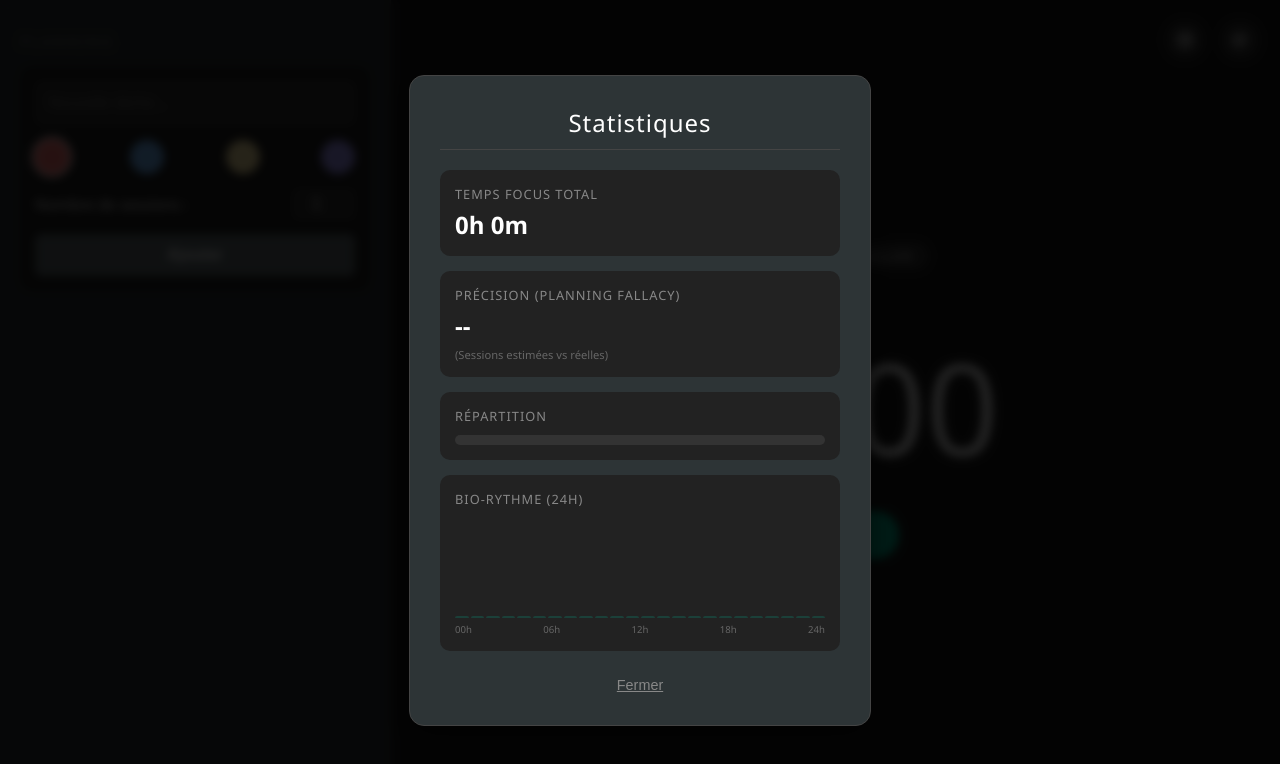
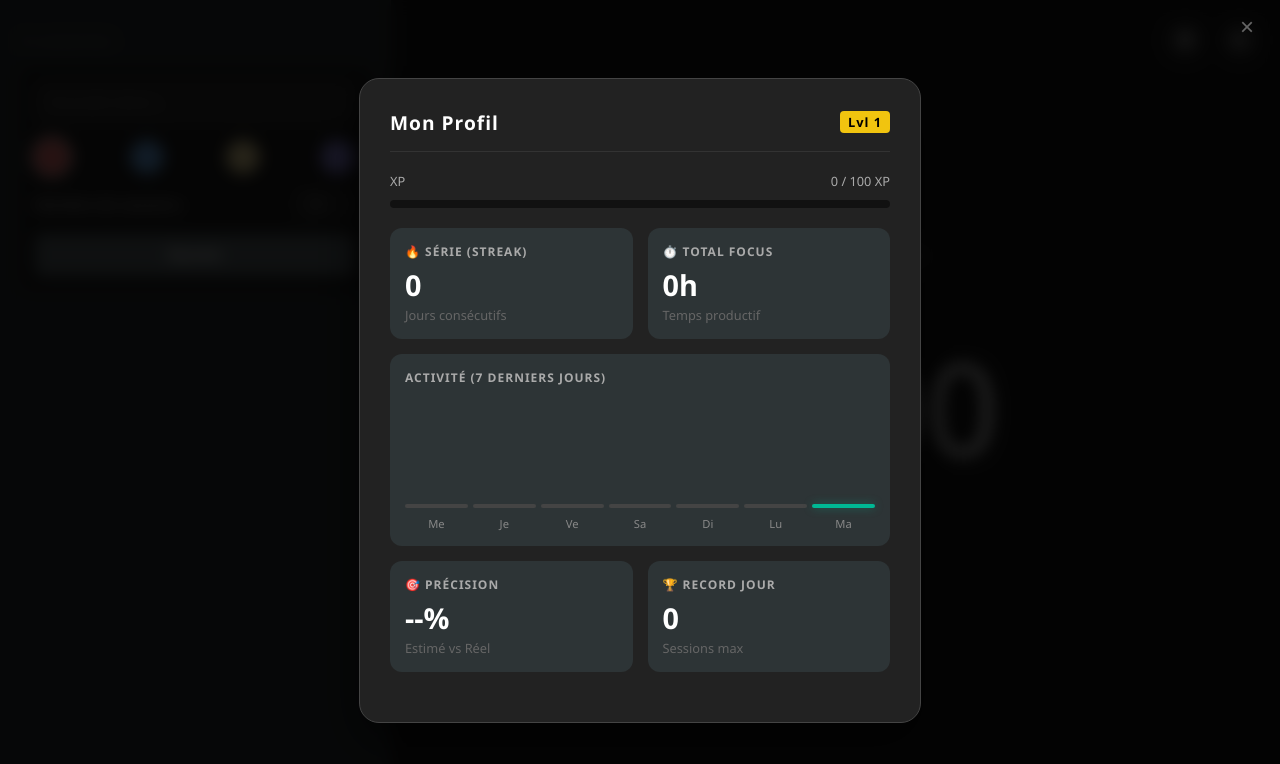
Before and after one commit to web-quest-acc/focus-quest, a plain HTML site: page index.html in a window 1280 px wide. Both pictures are taken after a click on the button 1185 px from the left and 40 px from the top of the page. Drawn offline with Linux system fonts and the light colour scheme.

Commit message:
Update index.html

```diff
--- a/index.html
+++ b/index.html
@@ -1,3 +1,4 @@
+
 <!DOCTYPE html>
 <html lang="fr">
 <head>
@@ -10,6 +11,7 @@
             --bg-color: #1a1a1a; --surface-color: #2d3436; --text-color: #e0e0e0;
             --cat-deep: #ff7675; --cat-admin: #74b9ff; --cat-learn: #ffeaa7; --cat-create: #a29bfe;
             --success-color: #00b894; --danger-color: #d63031; --break-color: #55efc4;
+            --xp-color: #f1c40f;
         }
         body { font-family: 'Segoe UI', sans-serif; background-color: var(--bg-color); color: var(--text-color); margin: 0; height: 100vh; display: flex; overflow: hidden; transition: background-color 0.5s; }
 
@@ -20,27 +22,41 @@
         .icon-svg { width: 20px; height: 20px; fill: currentColor; }
 
         /* MODALS */
-        .modal-overlay { position: fixed; top: 0; left: 0; width: 100%; height: 100%; background: rgba(0,0,0,0.85); z-index: 200; display: none; justify-content: center; align-items: center; backdrop-filter: blur(5px); }
-        .modal-box { background: var(--surface-color); padding: 30px; border-radius: 15px; width: 400px; max-width: 90%; text-align: center; box-shadow: 0 10px 30px rgba(0,0,0,0.5); border: 1px solid #444; max-height: 90vh; overflow-y: auto; }
-        .modal-title { margin-top: 0; color: white; font-weight: 300; letter-spacing: 1px; margin-bottom: 20px; border-bottom: 1px solid #444; padding-bottom: 10px; }
+        .modal-overlay { position: fixed; top: 0; left: 0; width: 100%; height: 100%; background: rgba(0,0,0,0.85); z-index: 200; display: none; justify-content: center; align-items: center; backdrop-filter: blur(8px); }
+        .modal-box { background: #222; padding: 30px; border-radius: 20px; width: 500px; max-width: 95%; text-align: center; box-shadow: 0 20px 50px rgba(0,0,0,0.6); border: 1px solid #444; max-height: 90vh; overflow-y: auto; }
+        .modal-title { margin-top: 0; color: white; font-weight: 700; letter-spacing: 1px; margin-bottom: 20px; border-bottom: 1px solid #333; padding-bottom: 15px; font-size: 1.2rem; display: flex; justify-content: space-between; align-items: center; }
 
         .setting-row { display: flex; justify-content: space-between; align-items: center; margin: 15px 0; }
-        .setting-input { background: #222; border: 1px solid #444; color: white; padding: 8px; width: 60px; text-align: center; border-radius: 5px; font-size: 1rem; }
-        .btn-save { background: var(--success-color); color: white; width: 100%; padding: 10px; border: none; border-radius: 8px; cursor: pointer; font-weight: bold; margin-top: 10px; }
-        .btn-close { background: transparent; color: #888; border: none; margin-top: 10px; cursor: pointer; font-size: 0.9rem; text-decoration: underline; }
+        .setting-input { background: #111; border: 1px solid #444; color: white; padding: 8px; width: 60px; text-align: center; border-radius: 5px; font-size: 1rem; }
 
         /* STATS WIDGETS */
-        .stat-card { background: #222; border-radius: 10px; padding: 15px; margin-bottom: 15px; text-align: left; }
-        .stat-label { font-size: 0.8rem; color: #888; text-transform: uppercase; letter-spacing: 1px; display: block; margin-bottom: 5px; }
-        .stat-value { font-size: 1.5rem; font-weight: bold; color: white; }
-        .dist-bar-container { display: flex; height: 10px; border-radius: 5px; overflow: hidden; margin-top: 10px; width: 100%; background: #333; }
-        .dist-segment { height: 100%; }
-        .chart-container { display: flex; align-items: flex-end; justify-content: space-between; height: 100px; margin-top: 10px; gap: 2px; }
-        .chart-bar { background: var(--success-color); width: 100%; border-radius: 2px 2px 0 0; opacity: 0.7; transition: height 0.5s; position: relative; }
-        .chart-bar:hover { opacity: 1; }
-        .chart-labels { display: flex; justify-content: space-between; font-size: 0.6rem; color: #666; margin-top: 5px; }
+        .stats-grid { display: grid; grid-template-columns: 1fr 1fr; gap: 15px; margin-bottom: 20px; }
+        .stat-card { background: #2d3436; border-radius: 12px; padding: 15px; text-align: left; position: relative; overflow: hidden; }
+        .stat-card.full-width { grid-column: span 2; }
+        .stat-label { font-size: 0.75rem; color: #aaa; text-transform: uppercase; letter-spacing: 1px; display: block; margin-bottom: 5px; font-weight: bold; }
+        .stat-value { font-size: 1.8rem; font-weight: 800; color: white; }
+        .stat-sub { font-size: 0.8rem; color: #666; margin-top: 2px; }
 
-        /* SIDEBAR */
+        /* XP BAR & LEVEL */
+        .level-badge { background: var(--xp-color); color: black; padding: 2px 8px; border-radius: 4px; font-size: 0.8rem; font-weight: bold; vertical-align: middle; margin-left: 10px; }
+        .xp-container { background: #111; height: 8px; border-radius: 4px; margin-top: 10px; overflow: hidden; position: relative; }
+        .xp-bar { height: 100%; background: linear-gradient(90deg, #f1c40f, #e67e22); width: 0%; transition: width 1s ease; }
+
+        /* WEEKLY CHART */
+        .chart-frame { display: flex; align-items: flex-end; justify-content: space-between; height: 120px; padding-top: 20px; gap: 5px; }
+        .bar-group { display: flex; flex-direction: column; align-items: center; width: 100%; }
+        .bar-visual { width: 100%; background: #444; border-radius: 4px; transition: height 0.5s; min-height: 4px; position: relative; }
+        .bar-visual:hover { background: var(--success-color); }
+        .bar-visual.today { background: var(--success-color); box-shadow: 0 0 10px rgba(0, 184, 148, 0.4); }
+        .bar-day { font-size: 0.7rem; color: #888; margin-top: 8px; }
+        .bar-val { font-size: 0.7rem; color: white; margin-bottom: 5px; opacity: 0; transition: opacity 0.2s; }
+        .bar-group:hover .bar-val { opacity: 1; }
+
+        .btn-save { background: var(--success-color); color: white; width: 100%; padding: 12px; border: none; border-radius: 8px; cursor: pointer; font-weight: bold; margin-top: 10px; }
+        .btn-close { position: absolute; top: 20px; right: 20px; background: transparent; border: none; color: #666; cursor: pointer; font-size: 1.5rem; line-height: 0.5; }
+        .btn-close:hover { color: white; }
+
+        /* SIDEBAR & MAIN */
         .sidebar { width: 350px; background-color: var(--surface-color); padding: 20px; display: flex; flex-direction: column; border-right: 1px solid #444; transition: transform 0.3s ease; z-index: 10; }
         .add-task-wrapper { background: #222; padding: 15px; border-radius: 12px; margin-bottom: 20px; }
         input[type="text"] { width: 100%; padding: 12px; margin-bottom: 15px; background: #333; border: 1px solid #444; color: white; border-radius: 6px; outline: none; box-sizing: border-box; font-size: 1rem; }
@@ -89,7 +105,7 @@
     <audio id="alarm-sound" src="https://assets.mixkit.co/active_storage/sfx/2019/2019-preview.mp3" preload="auto"></audio>
 
     <div class="top-bar">
-        <button class="icon-btn" onclick="openStats()" title="Statistiques">
+        <button class="icon-btn" onclick="openStats()" title="Tableau de bord">
             <svg class="icon-svg" viewBox="0 0 24 24"><path d="M19 3H5c-1.1 0-2 .9-2 2v14c0 1.1.9 2 2 2h14c1.1 0 2-.9 2-2V5c0-1.1-.9-2-2-2zM9 17H7v-7h2v7zm4 0h-2V7h2v10zm4 0h-2v-4h2v4z"/></svg>
         </button>
         <button class="icon-btn" onclick="openSettings()" title="Réglages">
@@ -98,37 +114,41 @@
     </div>
 
     <div class="modal-overlay" id="settings-modal">
-        <div class="modal-box">
+        <div class="modal-box" style="width: 300px;">
+            <button class="btn-close" onclick="closeModal('settings-modal')">×</button>
             <h2 class="modal-title">Réglages</h2>
-            <div class="setting-row"><span>Temps Focus (min)</span><input type="number" id="setting-work" class="setting-input" value="25" min="1" max="60"></div>
-            <div class="setting-row"><span>Temps Pause (min)</span><input type="number" id="setting-break" class="setting-input" value="5" min="1" max="30"></div>
+            <div class="setting-row"><span>Focus (min)</span><input type="number" id="setting-work" class="setting-input" value="25" min="1" max="60"></div>
+            <div class="setting-row"><span>Pause (min)</span><input type="number" id="setting-break" class="setting-input" value="5" min="1" max="30"></div>
             <button class="btn-save" onclick="saveSettings()">Sauvegarder</button>
-            <button class="btn-close" onclick="closeModal('settings-modal')">Fermer</button>
         </div>
     </div>
 
     <div class="modal-overlay" id="stats-modal">
         <div class="modal-box">
-            <h2 class="modal-title">Statistiques</h2>
+            <button class="btn-close" onclick="closeModal('stats-modal')">×</button>
+            <h2 class="modal-title">Mon Profil <span id="level-badge" class="level-badge">Lvl 1</span></h2>
+            <div style="text-align: left; margin-bottom: 20px;">
+                <div style="display:flex; justify-content:space-between; font-size:0.8rem; color:#aaa;"><span>XP</span><span id="xp-text">0 / 100</span></div>
+                <div class="xp-container"><div class="xp-bar" id="xp-bar"></div></div>
+            </div>
+            <div class="stats-grid">
                 <div class="stat-card">
-                <span class="stat-label">Temps Focus Total</span>
-                <span class="stat-value" id="stat-total-time">0h 00m</span>
+                    <span class="stat-label">🔥 Série (Streak)</span><span class="stat-value" id="stat-streak">0</span><div class="stat-sub">Jours consécutifs</div>
                 </div>
                 <div class="stat-card">
-                <span class="stat-label">Précision (Planning Fallacy)</span>
-                <span class="stat-value" id="stat-accuracy">--%</span>
-                <p style="font-size: 0.7rem; color: #666; margin: 5px 0 0 0;">(Sessions estimées vs réelles)</p>
+                    <span class="stat-label">⏱️ Total Focus</span><span class="stat-value" id="stat-hours">0h</span><div class="stat-sub">Temps productif</div>
+                </div>
+                <div class="stat-card full-width">
+                    <span class="stat-label">Activité (7 derniers jours)</span>
+                    <div class="chart-frame" id="weekly-chart"></div>
                 </div>
                 <div class="stat-card">
-                <span class="stat-label">Répartition</span>
-                <div class="dist-bar-container" id="dist-bar"></div>
+                    <span class="stat-label">🎯 Précision</span><span class="stat-value" id="stat-accuracy">--%</span><div class="stat-sub">Estimé vs Réel</div>
                 </div>
                 <div class="stat-card">
-                <span class="stat-label">Bio-Rythme (24h)</span>
-                <div class="chart-container" id="bio-chart"></div>
-                <div class="chart-labels"><span>00h</span><span>06h</span><span>12h</span><span>18h</span><span>24h</span></div>
+                    <span class="stat-label">🏆 Record Jour</span><span class="stat-value" id="stat-record">0</span><div class="stat-sub">Sessions max</div>
                 </div>
-            <button class="btn-close" onclick="closeModal('stats-modal')">Fermer</button>
+            </div>
         </div>
     </div>
 
@@ -174,60 +194,95 @@
             document.body.addEventListener('click', () => { const audio = document.getElementById('alarm-sound'); audio.volume = 1.0; }, { once: true });
         }
 
-        /* --- MODALS --- */
         function openSettings() { document.getElementById('setting-work').value = settings.work; document.getElementById('setting-break').value = settings.break; document.getElementById('settings-modal').style.display = 'flex'; }
         function closeModal(id) { document.getElementById(id).style.display = 'none'; }
         function saveSettings() { const w = parseInt(document.getElementById('setting-work').value); const b = parseInt(document.getElementById('setting-break').value); if(w > 0 && b > 0) { settings.work = w; settings.break = b; localStorage.setItem('focusSettings', JSON.stringify(settings)); closeModal('settings-modal'); if(!timerInterval) resetUI(); } }
+
         function openStats() { calculateStats(); document.getElementById('stats-modal').style.display = 'flex'; }
 
-        /* --- STATS --- */
+        /* --- STREAK LOGIC UPDATED (WEEKEND MODE) --- */
         function calculateStats() {
-            let totalSessions = 0; let totalEst = 0; let totalActual = 0;
-            let dist = { 'deep': 0, 'admin': 0, 'learn': 0, 'create': 0 };
-            let hoursDistribution = new Array(24).fill(0);
+            let totalPomodoros = 0; let totalEst = 0; let totalActual = 0; let dailyCounts = {};
 
             tasks.forEach(t => {
-                totalSessions += t.completedPomodoros;
-                dist[t.cat] += t.completedPomodoros;
+                totalPomodoros += t.completedPomodoros;
                 if(t.completedPomodoros > 0) { totalEst += t.estimated; totalActual += t.completedPomodoros; }
-                if(t.sessionTimestamps) { t.sessionTimestamps.forEach(ts => { const h = new Date(ts).getHours(); hoursDistribution[h]++; }); }
+                if(t.sessionTimestamps) {
+                    t.sessionTimestamps.forEach(ts => {
+                        const dateKey = ts.split('T')[0];
+                        dailyCounts[dateKey] = (dailyCounts[dateKey] || 0) + 1;
+                    });
+                }
             });
 
-            // Temps Total
-            const totalMinutes = totalSessions * settings.work;
-            const h = Math.floor(totalMinutes / 60); const m = totalMinutes % 60;
-            document.getElementById('stat-total-time').innerText = `${h}h ${m}m`;
+            // XP & LEVEL
+            const totalXP = totalPomodoros * 100;
+            const currentLevel = Math.floor(Math.sqrt(totalXP / 100)) + 1;
+            const nextLevelXP = Math.pow(currentLevel, 2) * 100;
+            const prevLevelXP = Math.pow(currentLevel - 1, 2) * 100;
+            const xpPercent = Math.min(100, Math.max(0, ((totalXP - prevLevelXP) / (nextLevelXP - prevLevelXP)) * 100));
+            document.getElementById('level-badge').innerText = `Lvl ${currentLevel}`;
+            document.getElementById('xp-text').innerText = `${Math.floor(totalXP - prevLevelXP)} / ${nextLevelXP - prevLevelXP} XP`;
+            document.getElementById('xp-bar').style.width = `${xpPercent}%`;
 
-            // Précision
-            if(totalActual > 0) {
-                const acc = Math.round((Math.min(totalEst, totalActual) / Math.max(totalEst, totalActual)) * 100);
-                document.getElementById('stat-accuracy').innerText = `${acc}%`;
-            } else { document.getElementById('stat-accuracy').innerText = "--"; }
+            // WEEKLY CHART
+            const chart = document.getElementById('weekly-chart'); chart.innerHTML = '';
+            const days = ['Di', 'Lu', 'Ma', 'Me', 'Je', 'Ve', 'Sa'];
+            const today = new Date(); let maxDaily = 0;
+            let last7Days = [];
+            for(let i=6; i>=0; i--) {
+                const d = new Date(); d.setDate(today.getDate() - i);
+                const key = d.toISOString().split('T')[0];
+                const count = dailyCounts[key] || 0;
+                if(count > maxDaily) maxDaily = count;
+                last7Days.push({ day: days[d.getDay()], count: count, isToday: i===0 });
+            }
+            last7Days.forEach(d => {
+                const hPct = maxDaily > 0 ? (d.count / maxDaily) * 100 : 0;
+                const group = document.createElement('div'); group.className = 'bar-group';
+                group.innerHTML = `<div class="bar-val">${d.count}</div><div class="bar-visual ${d.isToday ? 'today' : ''}" style="height: ${Math.max(4, hPct * 0.8)}%"></div><div class="bar-day">${d.day}</div>`;
+                chart.appendChild(group);
+            });
 
-            // Répartition
-            const barContainer = document.getElementById('dist-bar'); barContainer.innerHTML = '';
-            if(totalSessions > 0) {
-                for (const [cat, count] of Object.entries(dist)) {
-                    if(count > 0) {
-                        const pct = (count / totalSessions) * 100; const div = document.createElement('div');
-                        div.style.width = `${pct}%`; div.style.backgroundColor = CATEGORIES[cat].color; div.className = 'dist-segment';
-                        barContainer.appendChild(div);
+            // STREAK (AVEC TOLERANCE WEEKEND)
+            let streak = 0;
+            let checkDate = new Date();
+            while(true) {
+                const key = checkDate.toISOString().split('T')[0];
+                const isWeekend = (checkDate.getDay() === 0 || checkDate.getDay() === 6); // 0=Dim, 6=Sam
+
+                if(dailyCounts[key] && dailyCounts[key] > 0) {
+                    streak++;
+                    checkDate.setDate(checkDate.getDate() - 1); // Jour précédent
+                } else {
+                    // Si pas de travail
+                    if (isWeekend) {
+                        // C'est le weekend : on pardonne, on recule sans casser la chaîne
+                        checkDate.setDate(checkDate.getDate() - 1);
+                    } else {
+                        // C'est la semaine...
+                        const todayKey = new Date().toISOString().split('T')[0];
+                        // Tolérance pour "Aujourd'hui" si vide (on ne casse pas la chaîne d'hier)
+                        if (key === todayKey) {
+                            checkDate.setDate(checkDate.getDate() - 1);
+                        } else {
+                            break; // Cassé
                         }
                     }
                 }
+            }
+            document.getElementById('stat-streak').innerText = streak;
 
-            // Bio-Rythme
-            const chart = document.getElementById('bio-chart'); chart.innerHTML = '';
-            const maxVal = Math.max(...hoursDistribution, 1);
-            hoursDistribution.forEach(val => {
-                const bar = document.createElement('div'); bar.className = 'chart-bar';
-                const heightPct = (val / maxVal) * 100; bar.style.height = `${heightPct}%`;
-                if(val === 0) { bar.style.height = '2px'; bar.style.opacity = '0.2'; }
-                chart.appendChild(bar);
-            });
+            // OTHER KPIS
+            const h = Math.floor((totalPomodoros * settings.work) / 60);
+            document.getElementById('stat-hours').innerText = `${h}h`;
+            const acc = totalActual > 0 ? Math.round((Math.min(totalEst, totalActual) / Math.max(totalEst, totalActual)) * 100) : "--";
+            document.getElementById('stat-accuracy').innerText = `${acc}%`;
+            const record = Math.max(...Object.values(dailyCounts), 0);
+            document.getElementById('stat-record').innerText = record;
         }
 
-        /* --- LOGIC --- */
+        /* --- CORE --- */
         function selectCat(cat) { selectedCategory = cat; document.querySelectorAll('.cat-option').forEach(el => el.classList.remove('selected')); document.querySelector(`.cat-option[data-cat="${cat}"]`).classList.add('selected'); }
         function addTask() {
             const title = document.getElementById('new-task-title').value; const est = document.getElementById('new-task-est').value;
@@ -239,12 +294,8 @@
         }
         function renderTasks() {
             const list = document.getElementById('task-list'); list.innerHTML = '';
-            // --- MODIFICATION V9 : FILTRE CLEAN SLATE ---
             const today = new Date().toISOString().split('T')[0];
-
-            // On affiche si : PAS FINIE ... OU ... FINIE AUJOURD'HUI
             const visibleTasks = tasks.filter(t => !t.isDone || (t.finishedDate === today) || (!t.finishedDate && t.date === today));
-
             visibleTasks.forEach(task => {
                 const catData = CATEGORIES[task.cat]; const totalDots = Math.max(task.estimated, task.completedPomodoros); let dotsHtml = '';
                 for(let i=0; i<totalDots; i++) {
@@ -259,19 +310,8 @@
             });
         }
         function selectTask(id) { const task = tasks.find(t => t.id === id); if(!task || task.isDone) return; activeTaskId = id; document.getElementById('current-task-display').innerText = task.title; renderTasks(); }
-
-        function toggleDone(id) {
-            const task = tasks.find(t => t.id === id);
-            task.isDone = !task.isDone;
-            // --- MODIFICATION V9 : SAVE FINISHED DATE ---
-            if(task.isDone) task.finishedDate = new Date().toISOString().split('T')[0];
-            else task.finishedDate = null;
-
-            save(); renderTasks();
-        }
-
+        function toggleDone(id) { const task = tasks.find(t => t.id === id); task.isDone = !task.isDone; if(task.isDone) task.finishedDate = new Date().toISOString().split('T')[0]; else task.finishedDate = null; save(); renderTasks(); }
         function save() { localStorage.setItem('focusTasks_v5', JSON.stringify(tasks)); }
-
         function startTimer() {
             if(!activeTaskId && !isBreak) { alert("Sélectionne une tâche !"); return; }
             totalTime = (isBreak ? settings.break : settings.work) * 60; endTime = Date.now() + (totalTime * 1000);
@@ -280,7 +320,6 @@
             document.getElementById('btn-start').style.display = 'none'; if(!isBreak) document.getElementById('btn-stop').style.display = 'inline-block';
             clearInterval(timerInterval); updateTick(); timerInterval = setInterval(updateTick, 1000);
         }
-
         function updateTick() {
             const now = Date.now(); const timeLeft = Math.ceil((endTime - now) / 1000);
             if (timeLeft >= 0) {
@@ -292,7 +331,6 @@
                 document.getElementById('progress-bar').style.width = `${percent}%`;
             } else { clearInterval(timerInterval); finishCycle(); }
         }
-
         function finishCycle() {
             const audio = document.getElementById('alarm-sound'); if(audio) audio.play().catch(() => {});
             document.title = "🔔 Terminé !";
```
Lines whose indentation alone changed are shown as unchanged.
